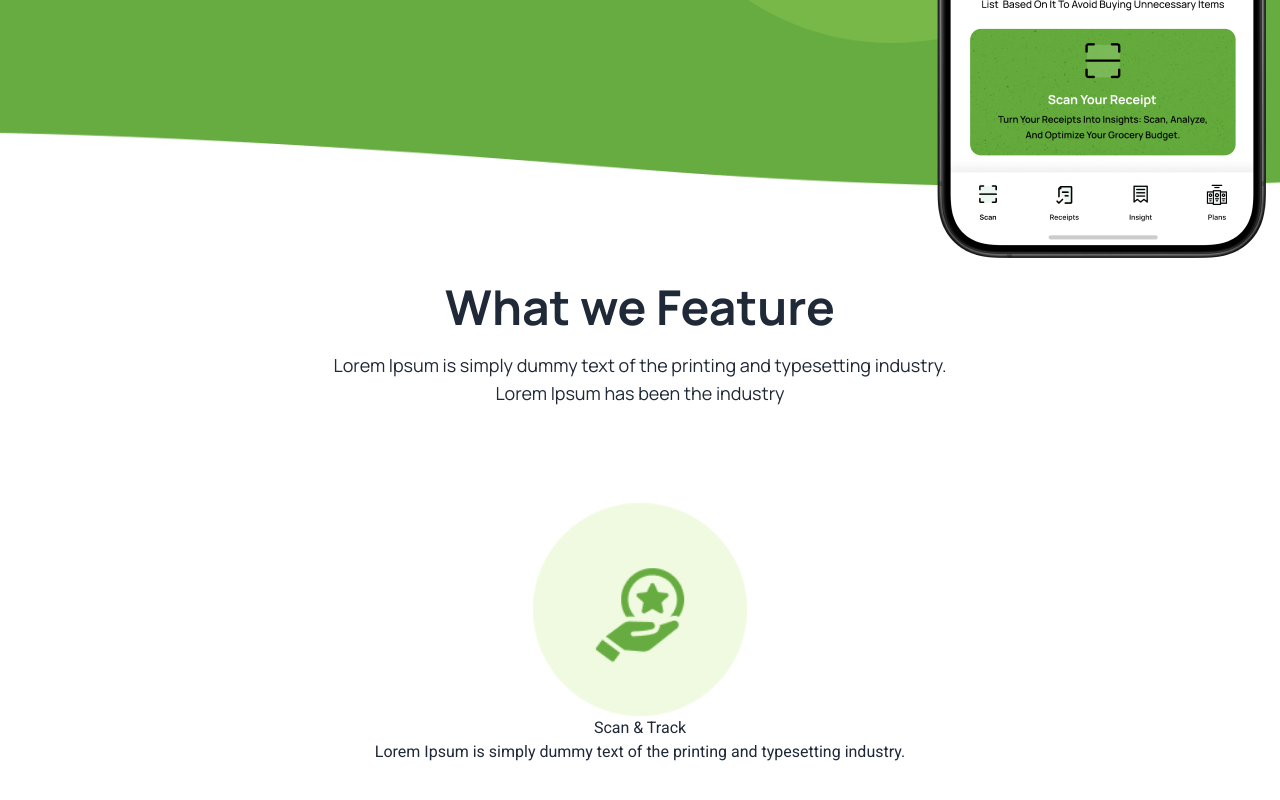
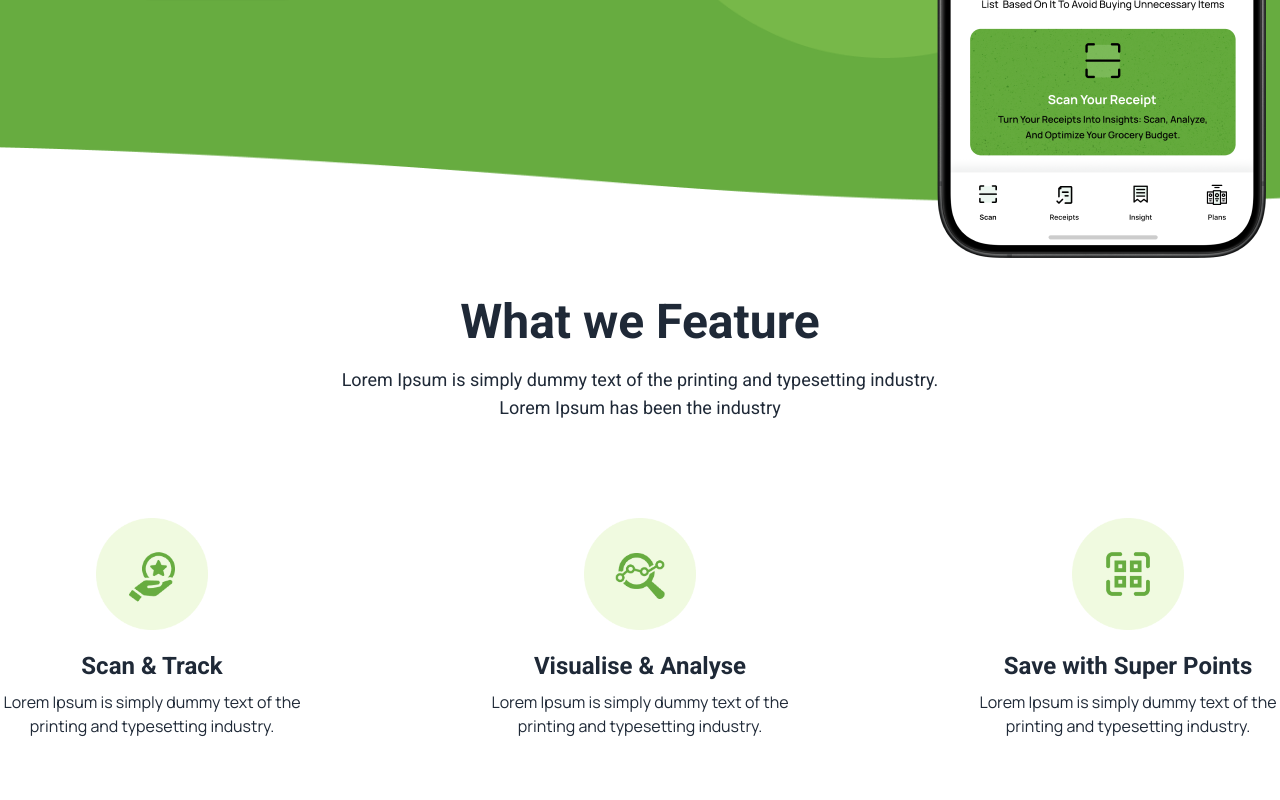
Before and after one commit to Mahmud4M/Task-01, a React (Vite) app: page / in a window 1280 px wide. Shown: the part 730-1530 px from the top of the page. After the commit the page ends 1508 px from the top, so only its background shows below. Built offline with nearby package versions, Linux system fonts and the light colour scheme.

Commit message:
COmpleted Feture Section

```diff
--- a/src/Components/Feature/Feature.jsx
+++ b/src/Components/Feature/Feature.jsx
@@ -11,14 +11,32 @@ const Feature = () => {
                 <CommonHead title="What we Feature" descrip="Lorem Ipsum is simply dummy text of the printing and typesetting industry. Lorem Ipsum has been the industry" />
             </div>
 
-            <div>
-                <div className="text-center">
-                    <img className="w-1/6 mx-auto" src={feature01} alt="" />
-                    <div>
-                        <h1>Scan & Track</h1>
-                        <p>Lorem Ipsum is simply dummy text of the printing and typesetting industry.</p>
+            <div className="flex justify-between">
+
+
+                <div className="">
+                    <img className="w-28 mx-auto" src={feature01} alt="" />
+                    <div className="w-[19rem] text-center mt-5">
+                        <h1 className="text-2xl font-manrope font-bold">Scan & Track</h1>
+                        <p className="mt-2">Lorem Ipsum is simply dummy text of the printing and typesetting industry.</p>
                     </div>
                 </div>
+                <div className="">
+                    <img className="w-28 mx-auto" src={feature02} alt="" />
+                    <div className="w-[19rem] text-center mt-5">
+                        <h1 className="text-2xl font-manrope font-bold">Visualise & Analyse</h1>
+                        <p className="mt-2">Lorem Ipsum is simply dummy text of the printing and typesetting industry.</p>
+                    </div>
+                </div>
+                <div className="">
+                    <img className="w-28 mx-auto" src={feature03} alt="" />
+                    <div className="w-[19rem] text-center mt-5">
+                        <h1 className="text-2xl font-manrope font-bold">Save with Super Points</h1>
+                        <p className="mt-2">Lorem Ipsum is simply dummy text of the printing and typesetting industry.</p>
+                    </div>
+                </div>
+
+
             </div>
         </>
     );
--- a/src/index.css
+++ b/src/index.css
@@ -2,11 +2,12 @@
 @import url('https://fonts.googleapis.com/css2?family=Inter:wght@100..900&family=Manrope:wght@200..800&family=Roboto:ital,wght@0,100;0,300;0,400;0,500;0,700;0,900;1,100;1,300;1,400;1,500;1,700;1,900&display=swap');
 
 body {
-    font-family: "Roboto", sans-serif;
+    font-family: "Manrope", sans-serif;
+
 }
 
 .font-manrope {
-    font-family: "Manrope", sans-serif;
+    font-family: "Roboto", sans-serif;
 }
 
 
```
